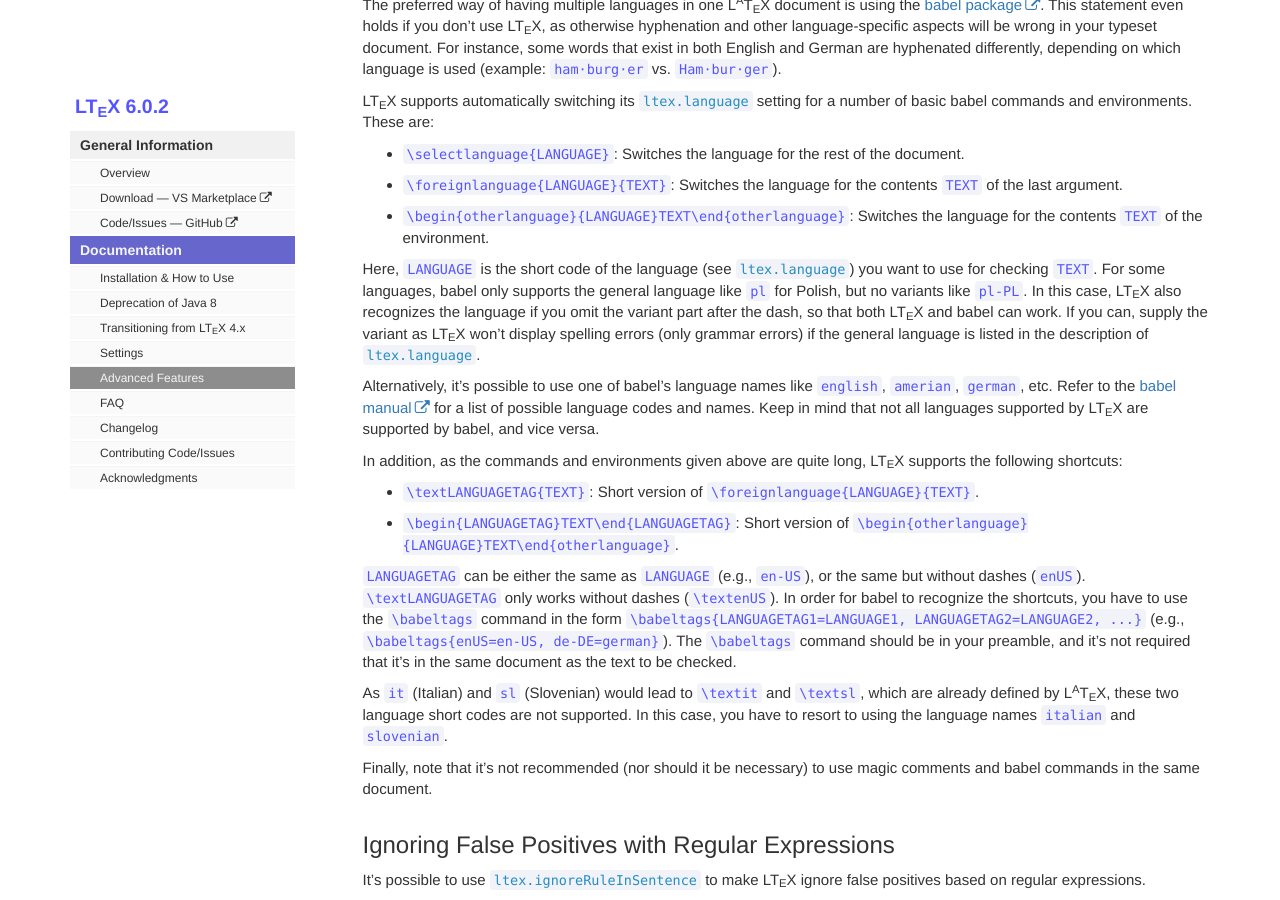
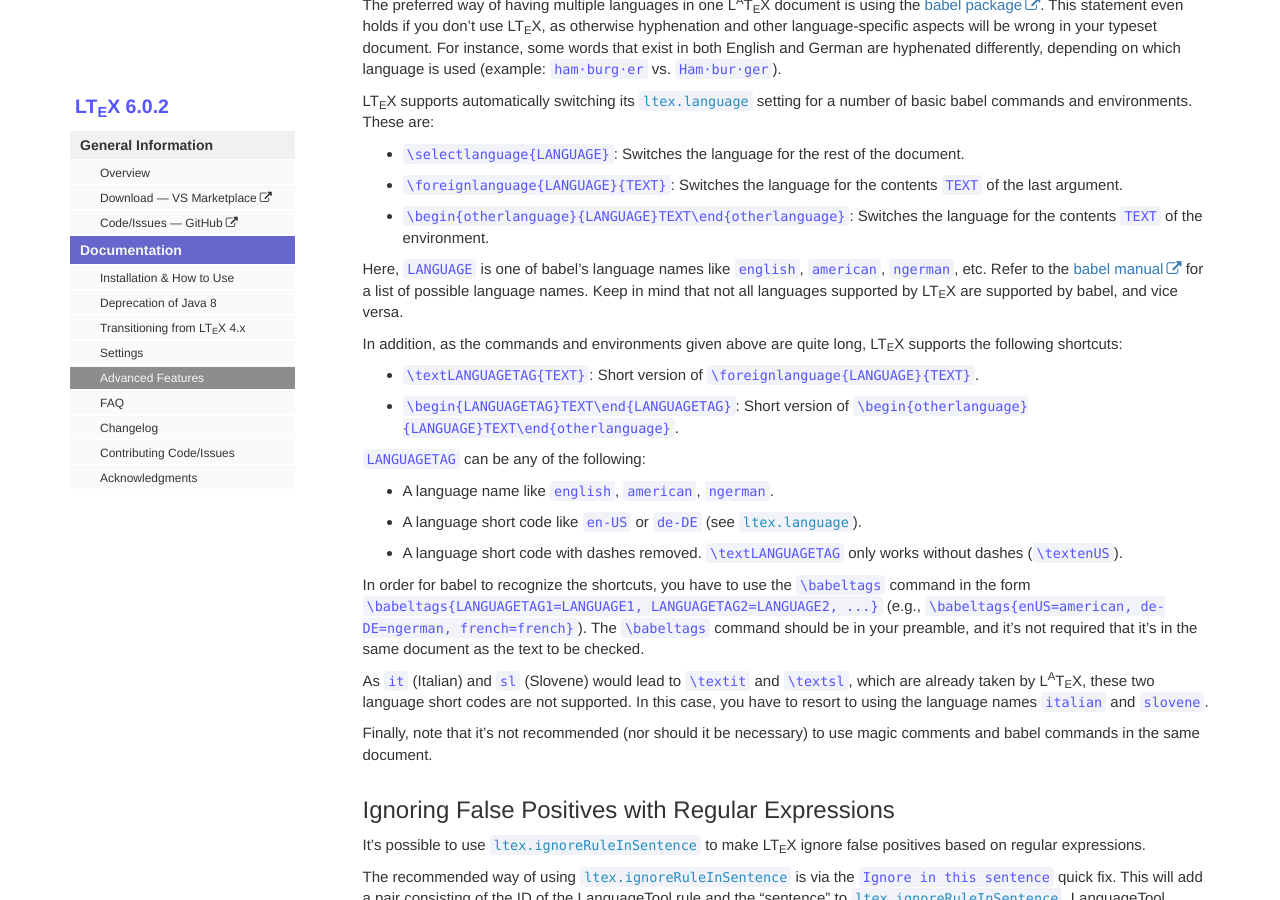
Before and after one commit to valentjn/vscode-ltex, a Jekyll site: the page built from pages/docs/advanced-features.md, in a window 1280 px wide and 900 px high, scrolled down 826 px. Built offline with Jekyll 4.4.1, drawn with Linux system fonts in a browser that asks for light colours.

Commit message:
Fix language names in advanced-features.md

```diff
--- a/pages/docs/advanced-features.md
+++ b/pages/docs/advanced-features.md
@@ -47,18 +47,22 @@ LTeX supports automatically switching its [`ltex.language`](settings.html#ltexla
 - `\foreignlanguage{LANGUAGE}{TEXT}`: Switches the language for the contents `TEXT` of the last argument.
 - `\begin{otherlanguage}{LANGUAGE}TEXT\end{otherlanguage}`: Switches the language for the contents `TEXT` of the environment.
 
-Here, `LANGUAGE` is the short code of the language (see [`ltex.language`](settings.html#ltexlanguage)) you want to use for checking `TEXT`. For some languages, babel only supports the general language like `pl` for Polish, but no variants like `pl-PL`. In this case, LTeX also recognizes the language if you omit the variant part after the dash, so that both LTeX and babel can work. If you can, supply the variant as LTeX won't display spelling errors (only grammar errors) if the general language is listed in the description of [`ltex.language`](settings.html#ltexlanguage).
-
-Alternatively, it's possible to use one of babel's language names like `english`, `amerian`, `german`, etc. Refer to the [babel manual](https://ctan.org/pkg/babel) for a list of possible language codes and names. Keep in mind that not all languages supported by LTeX are supported by babel, and vice versa.
+Here, `LANGUAGE` is one of babel's language names like `english`, `american`, `ngerman`, etc. Refer to the [babel manual](https://ctan.org/pkg/babel) for a list of possible language names. Keep in mind that not all languages supported by LTeX are supported by babel, and vice versa.
 
 In addition, as the commands and environments given above are quite long, LTeX supports the following shortcuts:
 
 - `\textLANGUAGETAG{TEXT}`: Short version of `\foreignlanguage{LANGUAGE}{TEXT}`.
 - `\begin{LANGUAGETAG}TEXT\end{LANGUAGETAG}`: Short version of `\begin{otherlanguage}{LANGUAGE}TEXT\end{otherlanguage}`.
 
-`LANGUAGETAG` can be either the same as `LANGUAGE` (e.g., `en-US`), or the same but without dashes (`enUS`). `\textLANGUAGETAG` only works without dashes (`\textenUS`). In order for babel to recognize the shortcuts, you have to use the `\babeltags` command in the form `\babeltags{LANGUAGETAG1=LANGUAGE1, LANGUAGETAG2=LANGUAGE2, ...}` (e.g., `\babeltags{enUS=en-US, de-DE=german}`). The `\babeltags` command should be in your preamble, and it's not required that it's in the same document as the text to be checked.
+`LANGUAGETAG` can be any of the following:
 
-As `it` (Italian) and `sl` (Slovenian) would lead to `\textit` and `\textsl`, which are already defined by LaTeX, these two language short codes are not supported. In this case, you have to resort to using the language names `italian` and `slovenian`.
+- A language name like `english`, `american`, `ngerman`.
+- A language short code like `en-US` or `de-DE` (see [`ltex.language`](settings.html#ltexlanguage)).
+- A language short code with dashes removed. `\textLANGUAGETAG` only works without dashes (`\textenUS`).
+
+In order for babel to recognize the shortcuts, you have to use the `\babeltags` command in the form `\babeltags{LANGUAGETAG1=LANGUAGE1, LANGUAGETAG2=LANGUAGE2, ...}` (e.g., `\babeltags{enUS=american, de-DE=ngerman, french=french}`). The `\babeltags` command should be in your preamble, and it's not required that it's in the same document as the text to be checked.
+
+As `it` (Italian) and `sl` (Slovene) would lead to `\textit` and `\textsl`, which are already taken by LaTeX, these two language short codes are not supported. In this case, you have to resort to using the language names `italian` and `slovene`.
 
 Finally, note that it's not recommended (nor should it be necessary) to use magic comments and babel commands in the same document.
 
```
